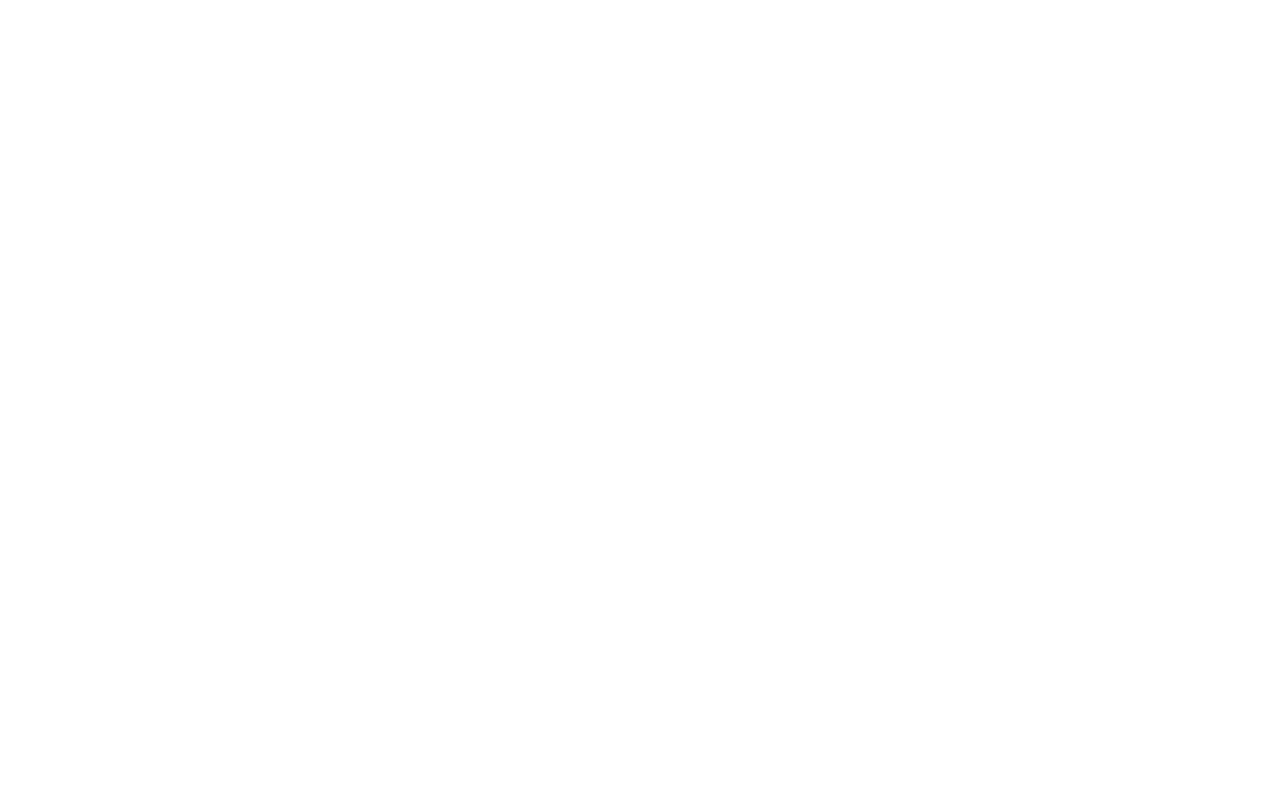
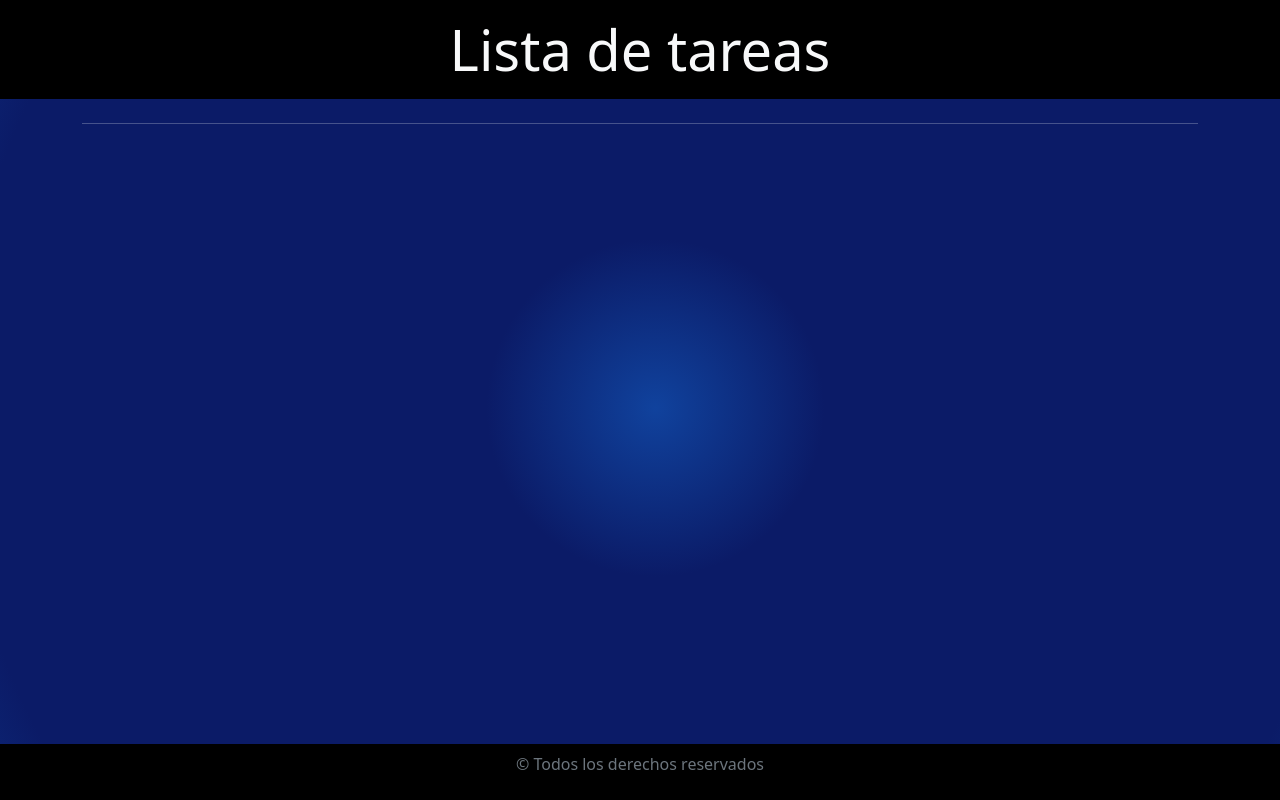
Before and after one commit to mariju92/ejercicio4react, a React (Vite) app: page / in a window 1280 px wide. Built offline with nearby package versions, Linux system fonts and the light colour scheme.

Commit message:
Se deja listo el maquetado de app

```diff
--- a/src/App.css
+++ b/src/App.css
@@ -0,0 +1,10 @@
+#root{
+  min-height: 100vh;
+  display: flex;
+  flex-direction: column;
+  background-image: radial-gradient( circle 976px at 51.2% 51%,  rgba(11,27,103,1) 0%, rgba(16,66,157,1) 0%, rgba(11,27,103,1) 17.3%, rgba(11,27,103,1) 58.8%, rgba(11,27,103,1) 71.4%, rgba(16,66,157,1) 100.2%, rgba(187,187,187,1) 100.2% );
+}
+
+.mainPage{
+  flex-grow: 1;
+}
--- a/src/App.jsx
+++ b/src/App.jsx
@@ -1,3 +1,4 @@
+import { Container } from 'react-bootstrap'
 import './App.css'
 import 'bootstrap/dist/css/bootstrap.min.css'
 
@@ -6,6 +7,14 @@
 
   return (
     <>
+    <h1 className='display-4 py-3 text-center bg-black text-light'>Lista de tareas</h1>
+    <Container className='mainPage'>
+      <hr className='text-light'/>
+      {/*aqui se agrega el formulario*/}
+    </Container>
+<footer className='bg-black text-secondary text-center py-2'>
+  <p>&copy; Todos los derechos reservados</p>
+</footer>
 
     </>
   )
```
